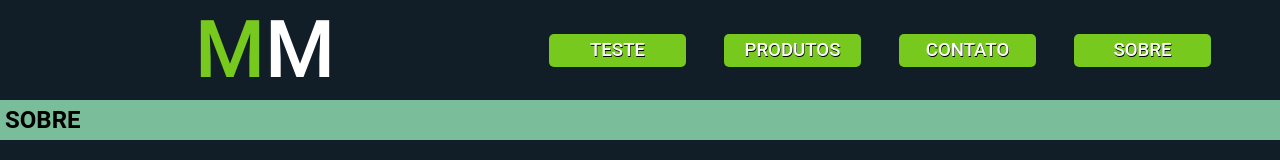
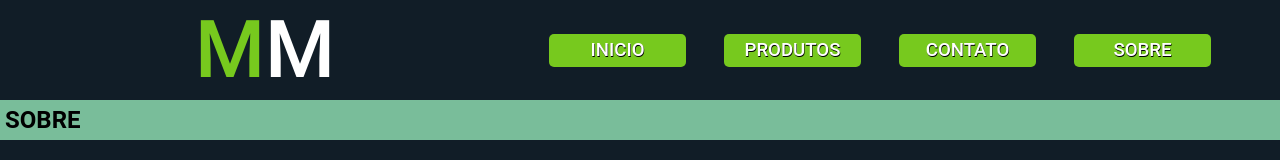
Before and after one commit to hash-luk/madeireira-mogno, a React (Create React App) app: page /sobre in a window 1280 px wide. Shown: the top 160 px of the page. Built offline with nearby package versions, Linux system fonts and the light colour scheme.

Commit message:
Hotfixes

```diff
--- a/src/components/Clientes/index.tsx
+++ b/src/components/Clientes/index.tsx
@@ -69,7 +69,7 @@ export const Clientes = () => {
           </p>
         </div>
         <div className="opinions opinions__ml1">
-          <p>Nome</p>
+          <p>Paulo Moreira</p>
           <div id="line"></div>
           <p>
             Toda equipe de atendimento muito atenciosa e dedicada, com ferragens de qualidade e o mais importante preço bom, vale a pena conferir. Parabéns a toda equipe da Madeireira Mogno!
--- a/src/components/Header/index.tsx
+++ b/src/components/Header/index.tsx
@@ -68,7 +68,7 @@ export const Header = () => {
           onClick={home}
           value="INICIO"
         >
-          TESTE
+          INICIO
         </C.AnimateButton>
         <C.AnimateButton
           id="products"
```
